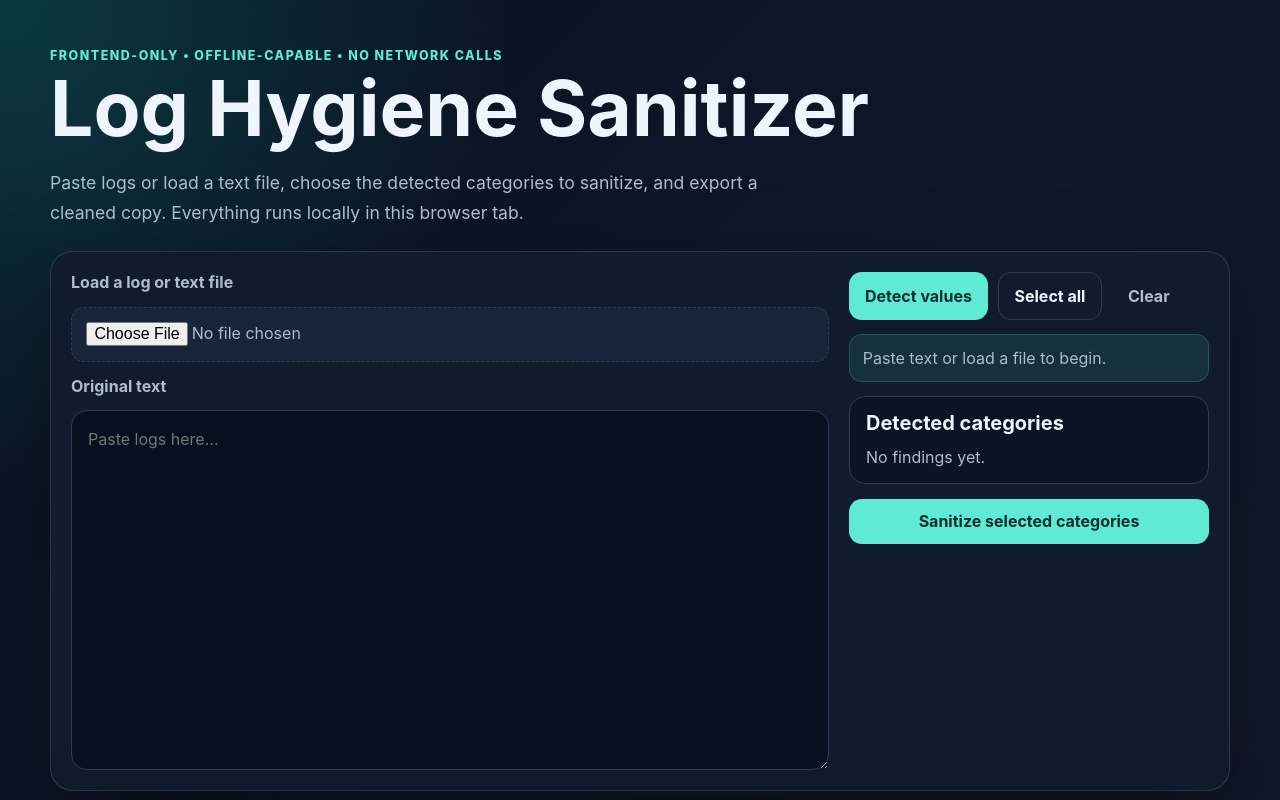
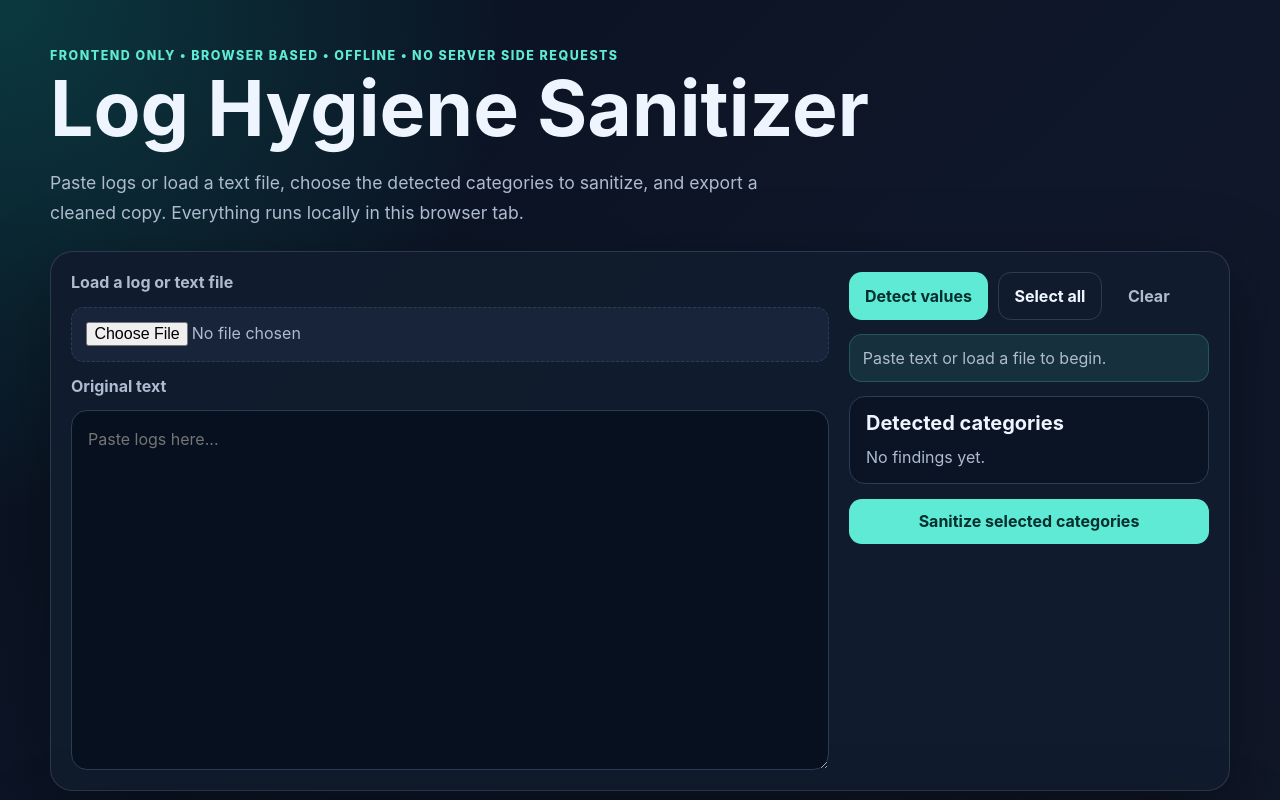
Before and after one commit to nectius/Text-Log_Sanitization, a website: page index.html in a window 1280 px wide. Shown: the top 800 px of the page. Drawn offline with Linux system fonts and the light colour scheme.

Commit message:
Update eyebrow text for clarity and accuracy

```diff
--- a/index.html
+++ b/index.html
@@ -10,7 +10,7 @@
   <body>
     <main class="shell">
       <section class="hero" aria-labelledby="app-title">
-        <p class="eyebrow">Frontend-only • Offline-capable • No network calls</p>
+        <p class="eyebrow">Frontend only • Browser Based • Offline • No server side requests </p>
         <h1 id="app-title">Log Hygiene Sanitizer</h1>
         <p class="lede">
           Paste logs or load a text file, choose the detected categories to sanitize, and export a cleaned copy.
```
